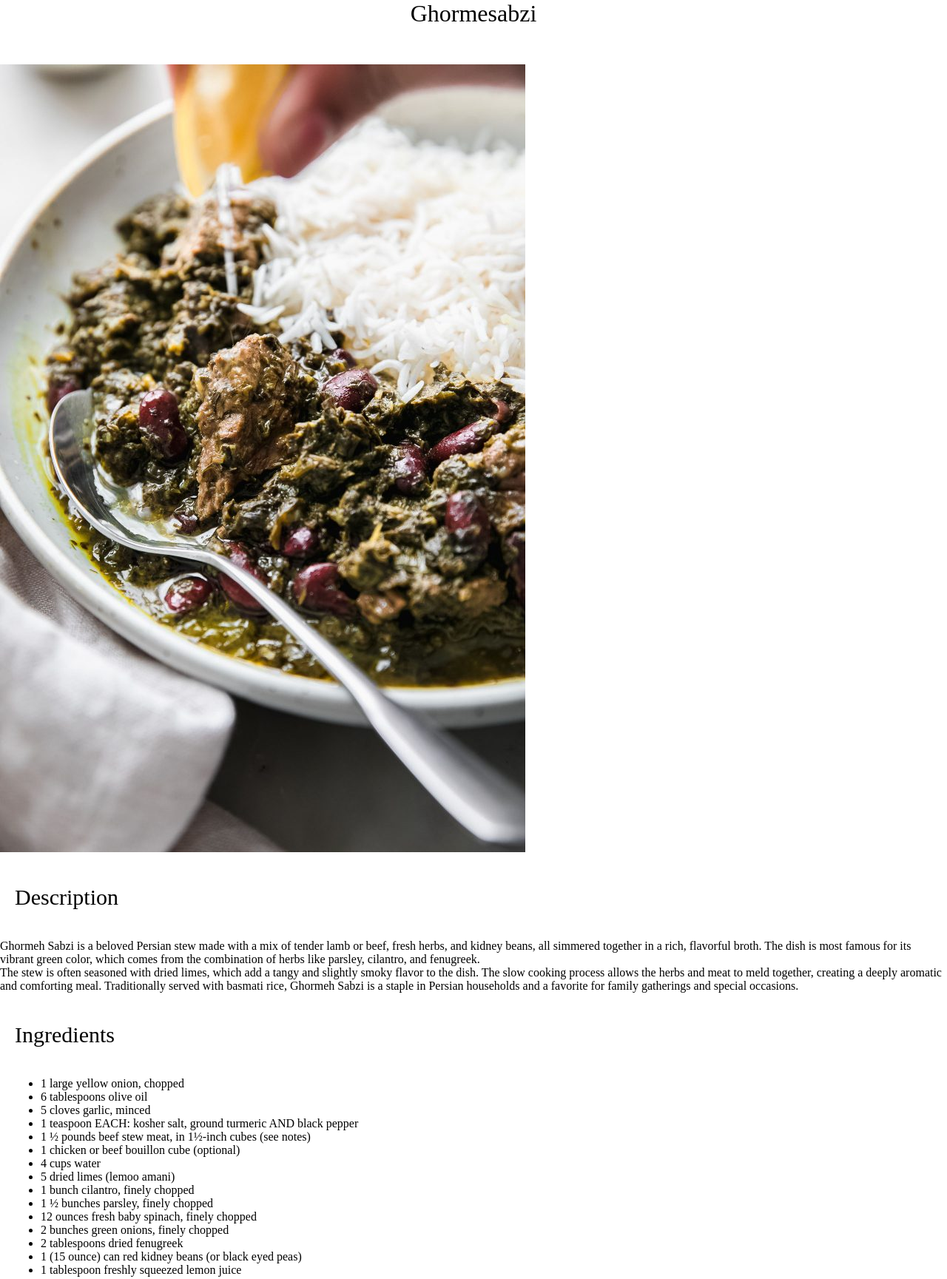
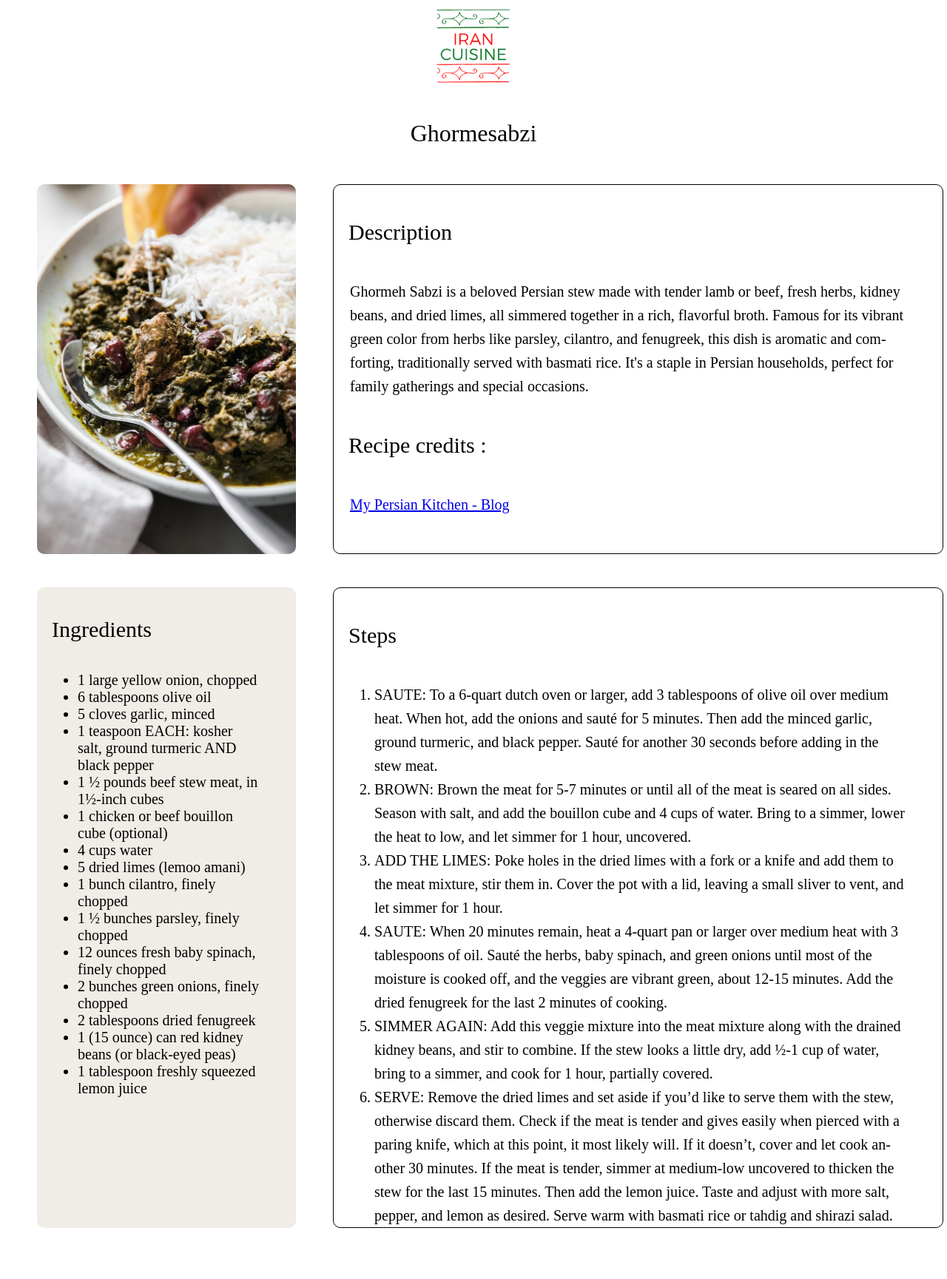
Before and after one commit to Lylais/odin-recipes, a plain HTML site: page recipes/ghormesabzi.html in a window 1280 px wide. Shown: the top 1729 px of the page at 74% size. After the commit the page ends 1670 px from the top, so only its background shows below. Drawn offline with Linux system fonts and the light colour scheme.

Commit message:
projet fin

```diff
--- a/recipes/ghormesabzi.html
+++ b/recipes/ghormesabzi.html
@@ -2,33 +2,46 @@
 <html lang="en">
     <head>
         <meta charset="UTF-8">
-        <title>Ghormesabzi recipe</title>
+        <title>Ghormesabzi Recipe</title>
         <link rel="stylesheet" href="./style.css">
     </head>
 
     <body>
+
+        <a href="../index.html"><img class="logo" src="/recipes/images/download.png"></a>
         <h1>Ghormesabzi</h1>
 
+        <div class="container">
+
+            <div class="top-container">
+                <div class="image">
                     <img src="../recipes/images/Ghormesabzi.jpg" alt="Ghormesabzi picture">
+                </div>
 
+                <div class="description">
                     <h2>Description</h2>
-
                     <p>
-            Ghormeh Sabzi is a beloved Persian stew made with a mix of tender lamb or beef, fresh herbs, and kidney beans, all simmered together in a rich, flavorful broth. The dish is most famous for its vibrant green color, which comes from the combination of herbs like parsley, cilantro, and fenugreek.
+                        Ghormeh Sabzi is a beloved Persian stew made with tender lamb or beef, fresh herbs, kidney beans, and dried limes, all
+                        simmered together in a rich, flavorful broth. Famous for its vibrant green color from herbs like parsley, cilantro, and fenugreek,
+                        this dish is aromatic and comforting, traditionally served with basmati rice. It's a staple in Persian households, perfect for family
+                        gatherings and special occasions.
                     </p>
 
 
-        <p>
-            The stew is often seasoned with dried limes, which add a tangy and slightly smoky flavor to the dish. The slow cooking process allows the herbs and meat to meld together, creating a deeply aromatic and comforting meal. Traditionally served with basmati rice, Ghormeh Sabzi is a staple in Persian households and a favorite for family gatherings and special occasions.
-        </p>
+                    <h2>Recipe credits :</h2>
+                    <a href="http://www.mypersiankitchen.com/ghormeh-sabzi-persian-stew/">My Persian Kitchen - Blog</a>
+                </div>
+            </div>
 
+            <div class="bottom-container">
+                <div class="ingredients">
                     <h2>Ingredients</h2>
                     <ul>
                         <li>1 large yellow onion, chopped</li>
                         <li>6 tablespoons olive oil</li>
                         <li>5 cloves garlic, minced</li>
                         <li>1 teaspoon EACH: kosher salt, ground turmeric AND black pepper</li>
-            <li>1 ½ pounds beef stew meat, in 1½-inch cubes (see notes)</li>
+                        <li>1 ½ pounds beef stew meat, in 1½-inch cubes</li>
                         <li>1 chicken or beef bouillon cube (optional)</li>
                         <li>4 cups water</li>
                         <li>5 dried limes (lemoo amani)</li>
@@ -37,21 +50,25 @@
                         <li>12 ounces fresh baby spinach, finely chopped</li>
                         <li>2 bunches green onions, finely chopped</li>
                         <li>2 tablespoons dried fenugreek</li>
-            <li>1 (15 ounce) can red kidney beans (or black eyed peas)</li>
+                        <li>1 (15 ounce) can red kidney beans (or black-eyed peas)</li>
                         <li>1 tablespoon freshly squeezed lemon juice</li>
                     </ul>
+                </div>
 
-
+                <div class="steps">
                     <h2>Steps</h2>
                     <ol>
-            <li>SAUTE: To a 6-quart dutch oven or larger, add 3 tablespoons of olive oil over medium heat. When hot, add the onions and saute them for 5 minutes. Then add the minced garlic, ground turmeric, and black pepper. Sauté for another 30 seconds before adding in the stew meat.</li>
-            <li>BROWN: Brown the meat for 5-7 minutes or until all of the meat is seared on all sides. Season with salt, and add the bouillon cube and 4 cups of water. Kick the heat up to high, bring to a simmer, lower the heat to low, and let simmer for 1 hour, uncovered.</li>
+                        <li>SAUTE: To a 6-quart dutch oven or larger, add 3 tablespoons of olive oil over medium heat. When hot, add the onions and sauté for 5 minutes. Then add the minced garlic, ground turmeric, and black pepper. Sauté for another 30 seconds before adding in the stew meat.</li>
+                        <li>BROWN: Brown the meat for 5-7 minutes or until all of the meat is seared on all sides. Season with salt, and add the bouillon cube and 4 cups of water. Bring to a simmer, lower the heat to low, and let simmer for 1 hour, uncovered.</li>
                         <li>ADD THE LIMES: Poke holes in the dried limes with a fork or a knife and add them to the meat mixture, stir them in. Cover the pot with a lid, leaving a small sliver to vent, and let simmer for 1 hour.</li>
-            <li>SAUTE: When 20 minutes remain, heat a 4-quart pan or larger over medium heat with 3 tablespoons of oil. Saute the herbs, baby spinach, and green onions until most of the moisture is cooked off, and the veggies are vibrant green, about 12-15 minutes. Add the dried fenugreek for the last 2 minutes of cooking.</li>
+                        <li>SAUTE: When 20 minutes remain, heat a 4-quart pan or larger over medium heat with 3 tablespoons of oil. Sauté the herbs, baby spinach, and green onions until most of the moisture is cooked off, and the veggies are vibrant green, about 12-15 minutes. Add the dried fenugreek for the last 2 minutes of cooking.</li>
                         <li>SIMMER AGAIN: Add this veggie mixture into the meat mixture along with the drained kidney beans, and stir to combine. If the stew looks a little dry, add ½-1 cup of water, bring to a simmer, and cook for 1 hour, partially covered.</li>
-            <li>SERVE: Remove the dried lemons and set aside if you’d like to serve them with the stew, otherwise discard them. Check if the meat is tender and gives easily when pierced with a paring knife, which at this point, it most likely will. If it doesn’t cover and let cook another 30 minutes. If the meat is tender, simmer at medium-low uncovered to thicken the stew for the last 15 minutes. Then add the lemon juice. Taste and adjust with more salt, pepper, and lemon as desired. Serve warm with basmati rice or tahdig and shirazi salad.</li>
+                        <li>SERVE: Remove the dried limes and set aside if you’d like to serve them with the stew, otherwise discard them. Check if the meat is tender and gives easily when pierced with a paring knife, which at this point, it most likely will. If it doesn’t, cover and let cook another 30 minutes. If the meat is tender, simmer at medium-low uncovered to thicken the stew for the last 15 minutes. Then add the lemon juice. Taste and adjust with more salt, pepper, and lemon as desired. Serve warm with basmati rice or tahdig and shirazi salad.</li>
                     </ol>
-        <a href="../index.html">Home</a>
+                </div>
+            </div>
+
+        </div>
 
     </body>
 </html>
--- a/recipes/style.css
+++ b/recipes/style.css
@@ -42,6 +42,7 @@ h2 {
 .bottom-container{
     display: flex;
     flex-direction: row;
+    margin-bottom : 10px;
 }
 
 
@@ -50,6 +51,8 @@ h2 {
     height : 500px;
     margin-left : 50px;
     border-radius: 10px;
+    object-fit: cover;
+    object-position: 90% 30%;
 
 }
 .description{
--- a/styles.css
+++ b/styles.css
@@ -45,6 +45,10 @@ h1{
 
 .items img:hover {
     transform: scale(1.05); /* Alternative plus fluide */
+    border-radius : 10px;
+    border-style: solid;
+    border-width: 2px;
+    border-color: green
 }
 
 
```
Also changed, not shown: recipes/fesenian-ba-ordak.html (+2 -3 lines), recipes/lasagna.html (+37 -13 lines). Lines whose indentation alone changed are shown as unchanged.
